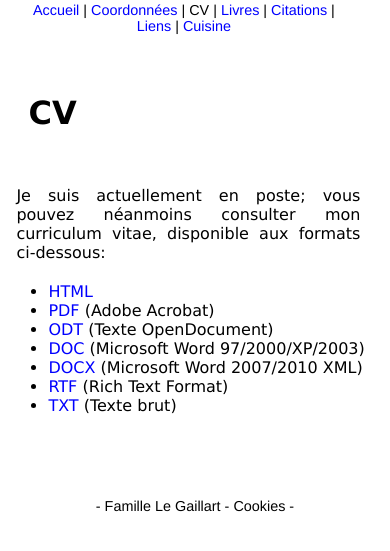
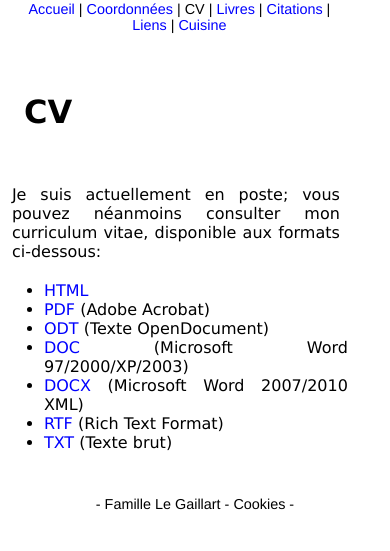
Before and after one commit to nlegaillart/website, a PHP site: page /cv.html in a window 390 px wide; the page is wider, and only the part inside the window is pictured. Shown: the top 551 px of that part. Run offline with PHP 8.4, Linux system fonts and the light colour scheme; some libraries are stand-ins or nearby versions.

Commit message:
make mobile browsing great again

```diff
--- a/css.css
+++ b/css.css
@@ -33,8 +33,8 @@ p{margin: 4px;padding: 4px;}
   /* For mobile phones: */
 body{overflow:visible;background-color:white;width:100%;}
 nav { width:90%; }
-  div.main{text-align:center;border:none;margin:1% 0% 1% 0%;background-color:white;behavior:none;khtml-border-radius:0;-moz-border-radius:0;-webkit-border-radius:0;-webkit-box-shadow:0 0 0 #ffffff;-moz-box-shadow:0 0 0 #ffffff;-khtml-box-shadow:0px 0px 0px #ffffff;box-shadow:0px 0px 0px #ffffff;border-radius:0;padding-bottom:20px;margin:10% 1% 10% 1%;}
-div.main-inside{border:none;background-color:white; padding:1% 0% 0% 1%;text-align:justify;width:80%;}
+  div.main{text-align:center;border:none;margin:1% 0% 1% 0%;background-color:white;behavior:none;khtml-border-radius:0;-moz-border-radius:0;-webkit-border-radius:0;-webkit-box-shadow:0 0 0 #ffffff;-moz-box-shadow:0 0 0 #ffffff;-khtml-box-shadow:0px 0px 0px #ffffff;box-shadow:0px 0px 0px #ffffff;border-radius:0;padding-bottom:20px;margin:10% 1% 1% 1%;min-width:0;}
+div.main-inside{border:none;background-color:white; padding:1% 0% 1% 0%;text-align:justify;}
 div#col1 {float:none;width:100%;margin-top:-20px;}
 div#col2 {float:none;width:100%;margin-top:-20px;}
 div.matronche{display:none;}
```
